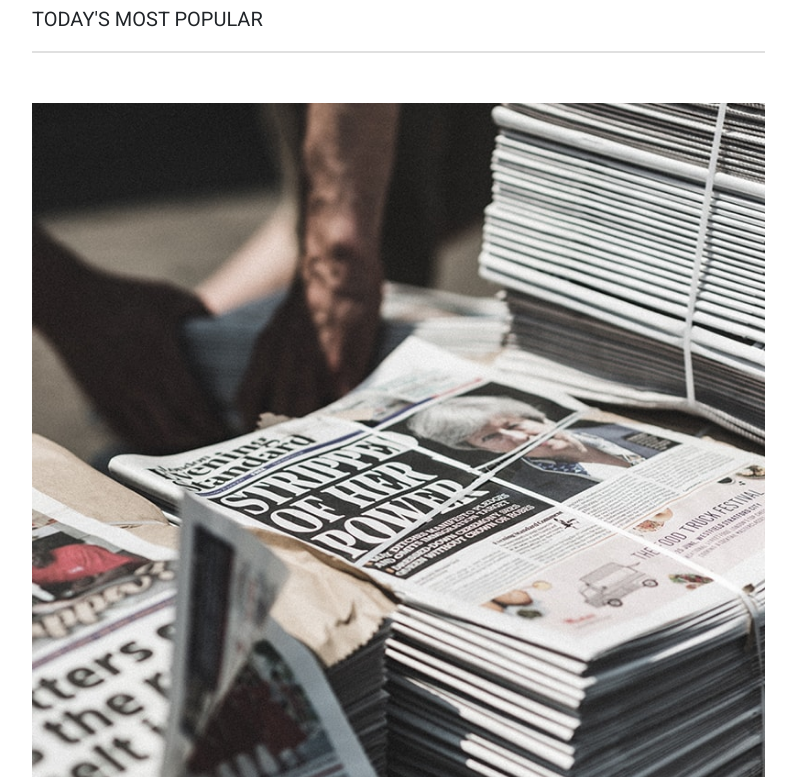
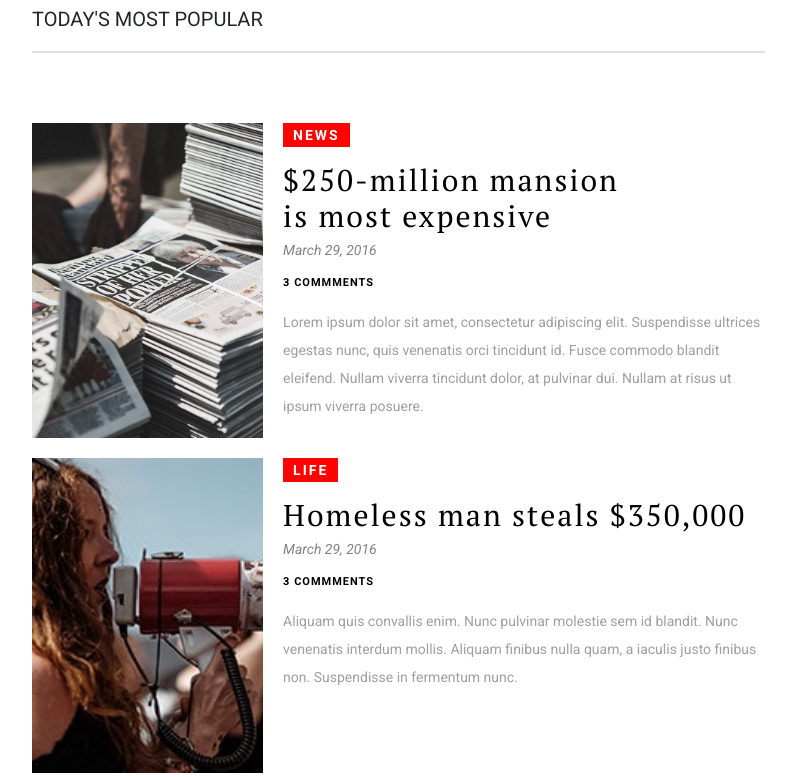
Before and after one commit to yassine-developer/la-gazette, a plain HTML site: page index.html in a window 1280 px wide. Shown: the part 2164-2941 px from the top of the page, without its empty margins (53-849 px from the left). Drawn offline with Linux system fonts and the light colour scheme.

Commit message:
retouche

```diff
--- a/index.html
+++ b/index.html
@@ -126,7 +126,12 @@
             <h3>today's most popular</h3>
           </div>
           <div class="todays-post-card">
-            <img src="img/blog-img/2.jpg" alt="">
+            <!-- <img src="img/blog-img/2.jpg" alt=""> -->
+            <picture>
+              <source srcset="img/blog-img/2.jpg" media="(min-width: 960px)">
+              <source srcset="img/blog-img/bn-2.jpg" media="(max-width: 960px)">
+              <img src="image-default.jpg" alt="Image responsive">
+            </picture>
             <div class="todays-post-card-text">
               <a href="#">news</a>
               <h3 class="title"><a href="">$250-million mansion is most expensive</a></h3>
@@ -144,7 +149,12 @@
             </div>
           </div>
           <div class="todays-post-card">
-            <img src="img/blog-img/3.jpg" alt="">
+            <!-- <img src="img/blog-img/3.jpg" alt=""> -->
+            <picture>
+              <source srcset="img/blog-img/18.jpg" media="(min-width: 960px)">
+              <source srcset="img/blog-img/3.jpg" media="(max-width: 960px)">
+              <img src="image-default.jpg" alt="Image responsive">
+            </picture>
             <div class="todays-post-card-text">
               <a href="#">life</a>
               <h3 class="title"><a href="">
--- a/styles/pages/_aboutus.scss
+++ b/styles/pages/_aboutus.scss
@@ -68,6 +68,7 @@ main {
         padding-left: 30px;
 
         h2 {
+            margin-top: 50px;
             margin-bottom: 50px;
             font-family: "PT Serif", serif;
             font-size: 28px;
--- a/styles/pages/_home.scss
+++ b/styles/pages/_home.scss
@@ -882,6 +882,26 @@ footer::before {
             .blog-todays-post {
                 margin-top: 0;
                 grid-column: 1;
+                display: grid;
+                gap: 20px;
+
+
+                .todays-post-card{
+                    display: grid;
+                    grid-template-columns: repeat(3,1fr);
+                    gap: 20px;
+                    align-items: start;
+                    img{
+                        height: 315px;
+                        object-fit: cover;
+                    }
+
+                    .todays-post-card-text{
+                        margin-top: 0;
+                        grid-column: span 2;
+                        // align-self: start;
+                    }
+                }
             }
             .blog-regular{
                 display: grid;
```
Also changed, not shown: styles/styles.min.css, 1 other file.
